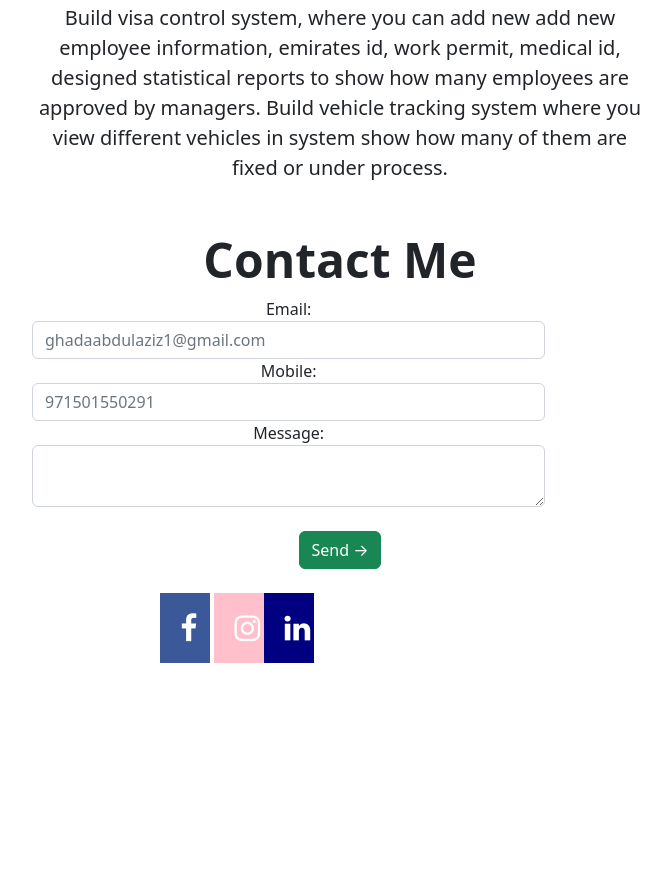
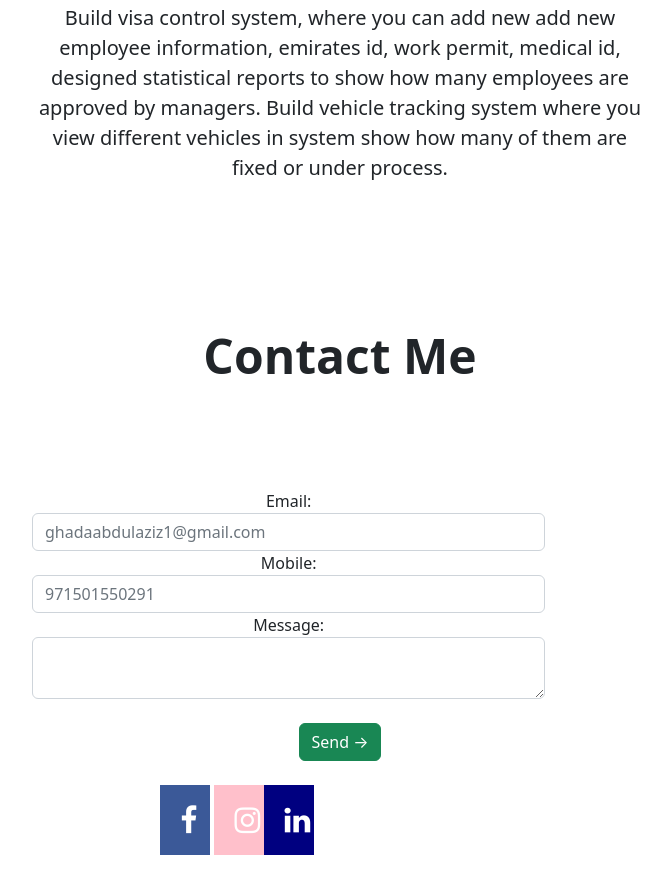
Before and after one commit to ghada1234/landing-page, a plain HTML site: page index.html in a window 1280 px wide. Shown: the part 740-1633 px from the top of the page, without its empty margins (300-971 px from the left). Before the commit the page ends 1499 px from the top, so only its background shows below. Drawn offline with nearby package versions, Linux system fonts and the light colour scheme.

Commit message:
Update index.html

```diff
--- a/index.html
+++ b/index.html
@@ -92,7 +92,7 @@
 
           </div>
 
-          <div class="container" id="contact">
+          <div class="px-4 py-5 my-5 text-center" id="contact">
             <h1 class="display-5 fw-bold">Contact Me</h2>
 
 
```
